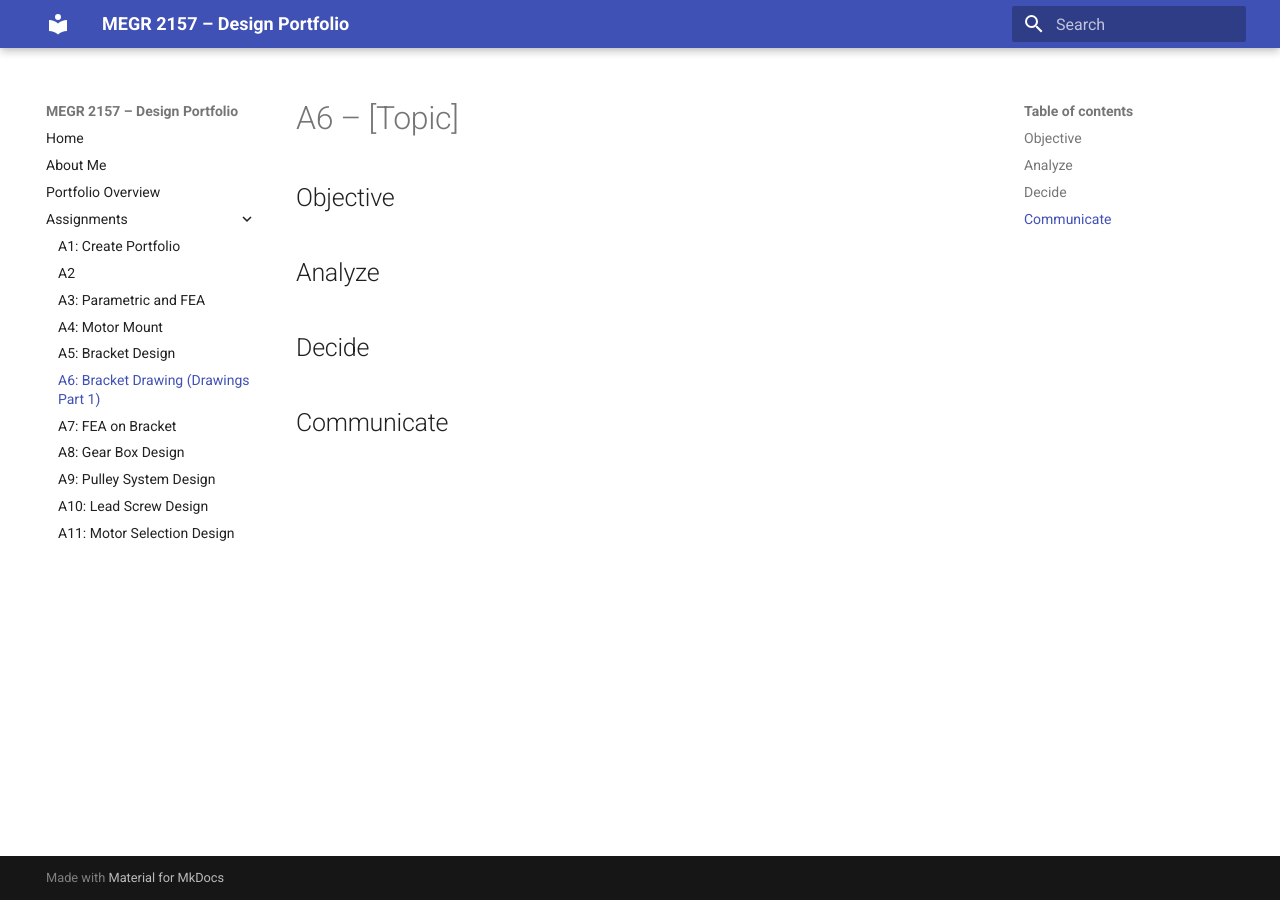
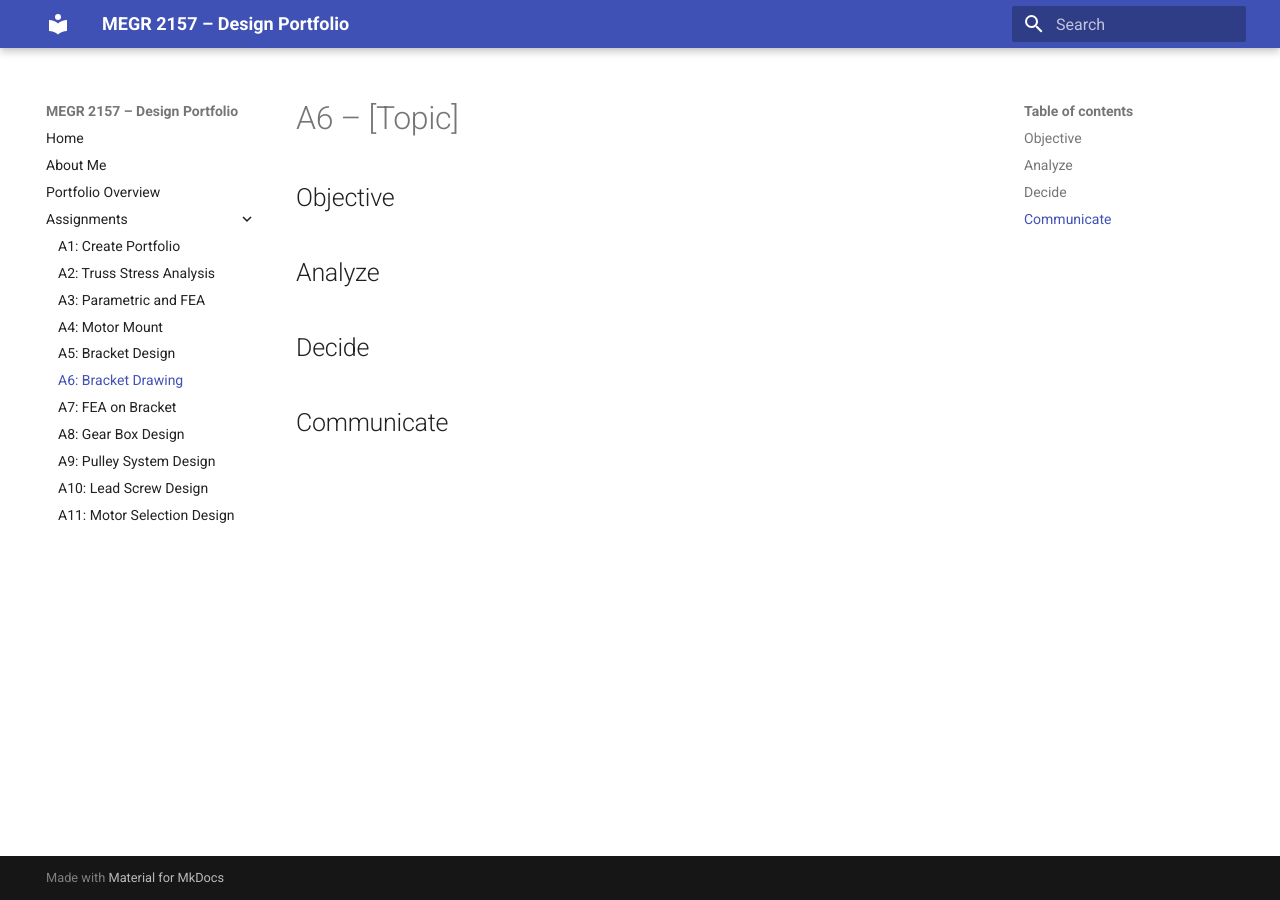
Before and after one commit to AcGallo/Florencondia-MEGR-2157-Portfolio, an MkDocs documentation site: the page built from docs/assignments/A06/index.md, in a window 1280 px wide. Built offline with MkDocs 1.6.1 and Material for MkDocs 9.7.7, drawn with Linux system fonts in a browser that asks for light colours.

Commit message:
Update mkdocs.yml

```diff
--- a/mkdocs.yml
+++ b/mkdocs.yml
@@ -15,11 +15,11 @@ nav:
   - Portfolio Overview: portfolio-overview.md
   - Assignments:
       - "A1: Create Portfolio": assignments/A01/index.md
-      - "A2": assignments/A02/index.md
+      - "A2: Truss Stress Analysis": assignments/A02/index.md
       - "A3: Parametric and FEA": assignments/A03/index.md
       - "A4: Motor Mount": assignments/A04/index.md
       - "A5: Bracket Design": assignments/A05/index.md
-      - "A6: Bracket Drawing (Drawings Part 1)": assignments/A06/index.md
+      - "A6: Bracket Drawing": assignments/A06/index.md
       - "A7: FEA on Bracket": assignments/A07/index.md
       - "A8: Gear Box Design": assignments/A08/index.md
       - "A9: Pulley System Design": assignments/A09/index.md
```
